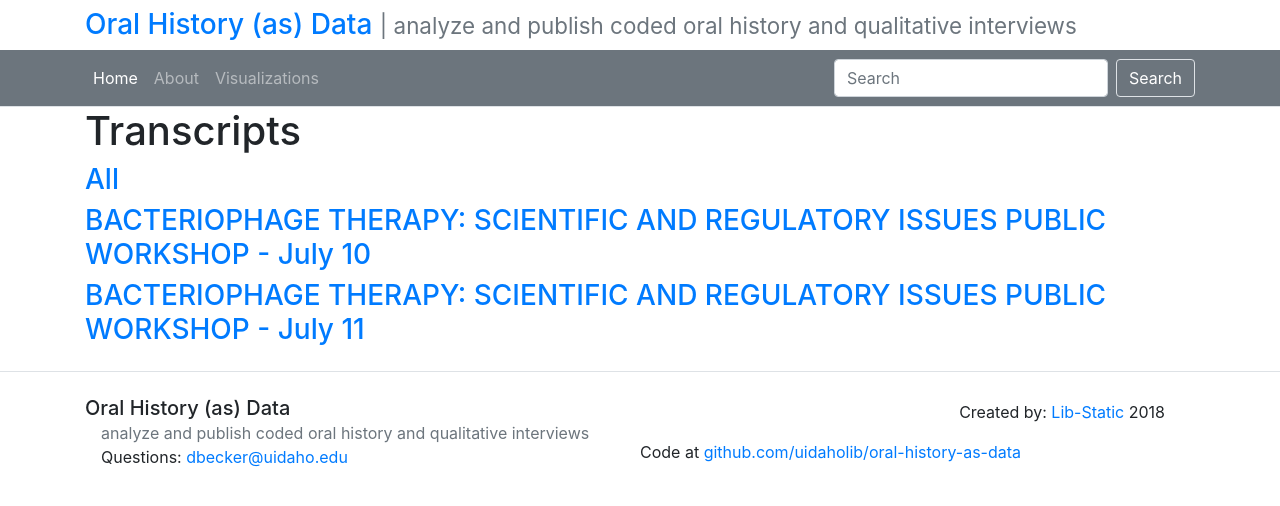
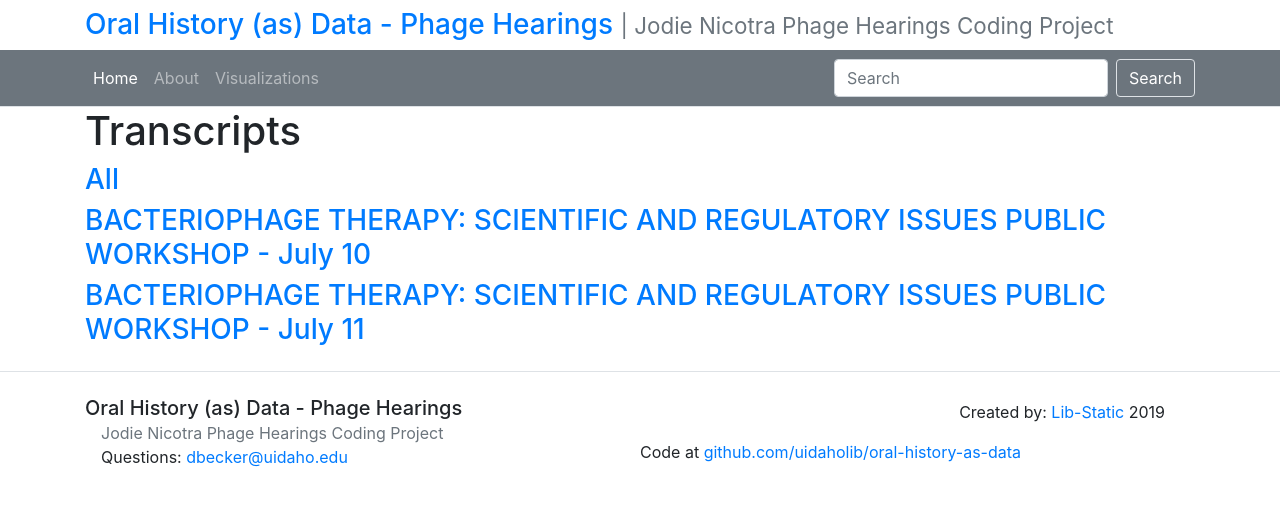
Before and after one commit to thecdil/nicotra-phagehearings, a Jekyll site: the page built from index.html, in a window 1280 px wide. Shown: the top 506 px of the page. Built offline with Jekyll 4.4.1, drawn with Linux system fonts in a browser that asks for light colours.

Commit message:
Update _config.yml

```diff
--- a/_config.yml
+++ b/_config.yml
@@ -4,12 +4,12 @@
 # Site settings
 
 # title of site appears in banner
-title: Oral History (as) Data
+title: Oral History (as) Data - Phage Hearings
 # tagline appears in banner
-tagline: analyze and publish coded oral history and qualitative interviews
+tagline: Jodie Nicotra Phage Hearings Coding Project
 # description appears in meta tags and other locations
 # this description might appear in search result lists, keep around 160 characters max
-description: "Lib-Static Oral History / Qualitative Interview Analysis Tool, Analyze and publish transcriptions with tagged csvs"
+description: " Phage Hearings for Lib-Static Oral History / Qualitative Interview Analysis Tool, Analyze and publish transcriptions with tagged csvs"
 # keywords appear in meta tags
 keywords: "university of idaho, oral history, digital collections, digital humanities"
 # creator of the digital collection, to appear in meta tags
@@ -17,14 +17,14 @@ author: dcnb
 # creator contact email for meta tags
 email: dbecker@uidaho.edu
 # collection project date, when did you publish this web site
-collection-date: "2018"
+collection-date: "2019"
 
 # url is your gh-pages base, following the pattern: username.github.io
-url: https://uidaholib.github.io
+url: https://thecdil.github.io
 # baseurl is your github repository's name prefixed with a /
-baseurl: /oral-history-as-data
+baseurl: /nicotra-phagehearings/
 # repository is the github repository's full url
-repository: https://github.com/uidaholib/oral-history-as-data
+repository: https://github.com/thecdil/nicotra-phagehearings/
 
 # google services [optional!]
 # leave these blank or comment out to NOT include google code
```
